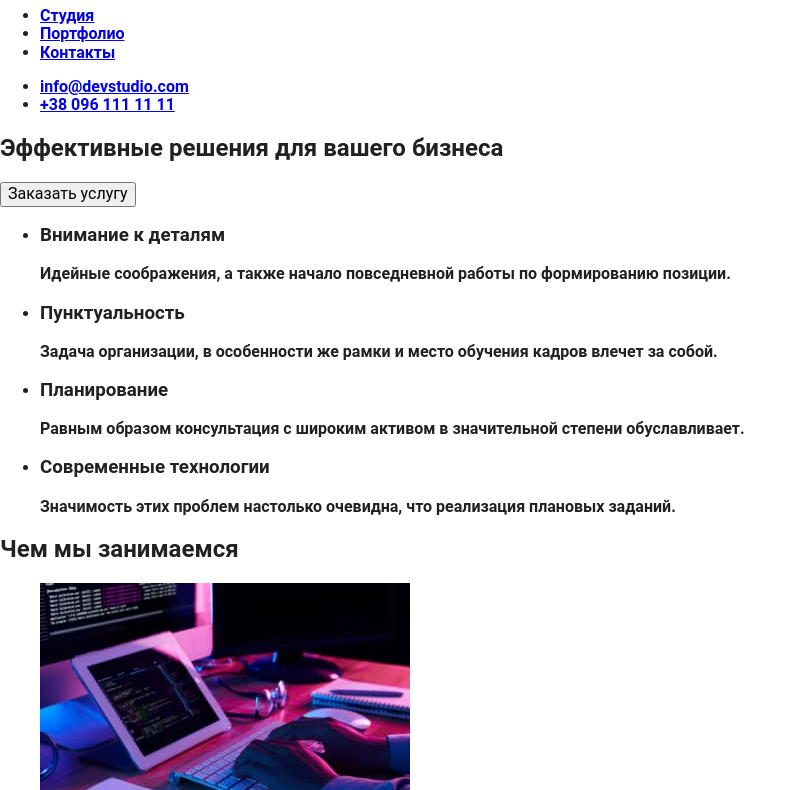
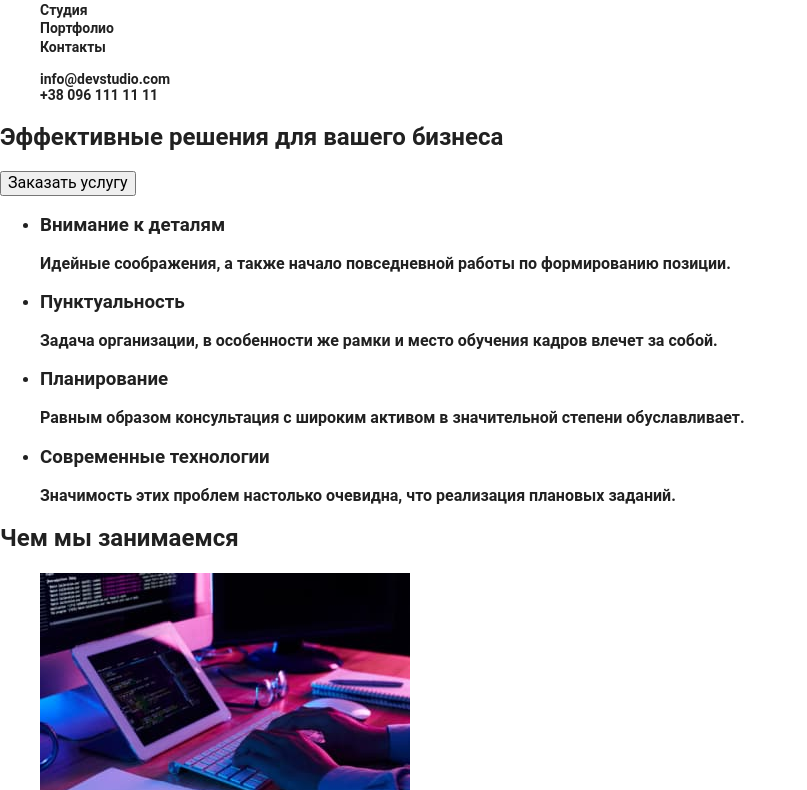
Before and after one commit to bernatskak/goit-markup-hw-02, a plain HTML site: page index.html in a window 1280 px wide. Shown: the part 46-836 px from the top of the page, without its empty margins (0-807 px from the left). Drawn offline with nearby package versions, Linux system fonts and the light colour scheme.

Commit message:
add classes

```diff
--- a/css/styles.css
+++ b/css/styles.css
@@ -63,7 +63,7 @@ body {
 .site-logo {
   font-size: 26px;
   line-height: 1.19;
-
+ text-decoration: none;
   color: var(--main-dark-color);
 }
 
@@ -72,4 +72,34 @@ body {
 .nav-item {
 }
 .nav-link {
+font-size: 14px;
+line-height: 1.14;
+color: var(--main-color);
 }
+
+
+.current-item:hover {
+font-size: 14px;
+line-height: 1.14;
+color: var(--current-color);
+}
+
+.auth-nav {
+font-size: 14px;
+line-height: 1.14;
+color: var(--secondary-color);
+}
+
+.nav-email{
+
+}
+
+.email-nav:hover{
+font-size: 14px;
+line-height: 1.14;
+
+color: var(--current-color);
+}
+
+
+/*Hero*/
--- a/index.html
+++ b/index.html
@@ -4,33 +4,33 @@
     <meta charset="UTF-8" />
     <meta http-equiv="X-UA-Compatible" content="IE=edge" />
     <meta name="viewport" content="width=device-width, initial-scale=1.0" />
-    <link <link rel="stylesheet" href="https://cdnjs.cloudflare.com/ajax/libs/modern-normalize/1.1.0/modern-normalize.min.css"
+    <link link rel="stylesheet" href="https://cdnjs.cloudflare.com/ajax/libs/modern-normalize/1.1.0/modern-normalize.min.css"
     integrity="sha512-wpPYUAdjBVSE4KJnH1VR1HeZfpl1ub8YT/NKx4PuQ5NmX2tKuGu6U/JRp5y+Y8XG2tV+wKQpNHVUX03MfMFn9Q=="
     crossorigin="anonymous"
     referrerpolicy="no-referrer" />
-    <link rel="stylesheet" href="./css/styles.css"
+    <link rel="stylesheet" href="./css/styles.css">
     <title>WebStudio</title>
   </head>
+  <!--Hero-->
   <body>
-    <header>
-      <nav>
-        <a href="index.html" lang="en">WebStudio</a>
-
-        <ul>
-          <li>
-            <a href="#">Студия</a>
+    <header class="header">
+      <nav class="site-nav">
+        <a class="site-logo" href="index.html" lang="en"><span class="current">Web</span>Studio</a>
+        <ul class="site-nav list">
+          <li class="nav-item">
+            <a href="./index.html" class="link nav-link"><span class="current-item">Студия</span></a>
           </li>
-          <li>
-            <a href="#">Портфолио</a>
+          <li class="nav-item">
+            <a href="./portfolio.html" class="link nav-link">Портфолио</a>
           </li>
-          <li>
-            <a href="#">Контакты</a>
+          <li class="nav-item">
+            <a href="#" class="link nav-link">Контакты</a>
           </li>
         </ul>
       </nav>
-      <ul>
-        <li><a href="mailto:info@devstudio.com">info@devstudio.com</a></li>
-        <li><a href="tel:+380961111111">+38 096 111 11 11</a></li>
+      <ul class="auth-nav list">
+        <li class="nav-email"><a class="email-nav link" href="mailto:info@devstudio.com">info@devstudio.com</a></li>
+        <li class="nav-tel"><a class="tel-nav link" href="tel:+380961111111">+38 096 111 11 11</a></li>
       </ul>
     </header>
     <main>
```
Also changed, not shown: portfolio.html (+5 -4 lines).
